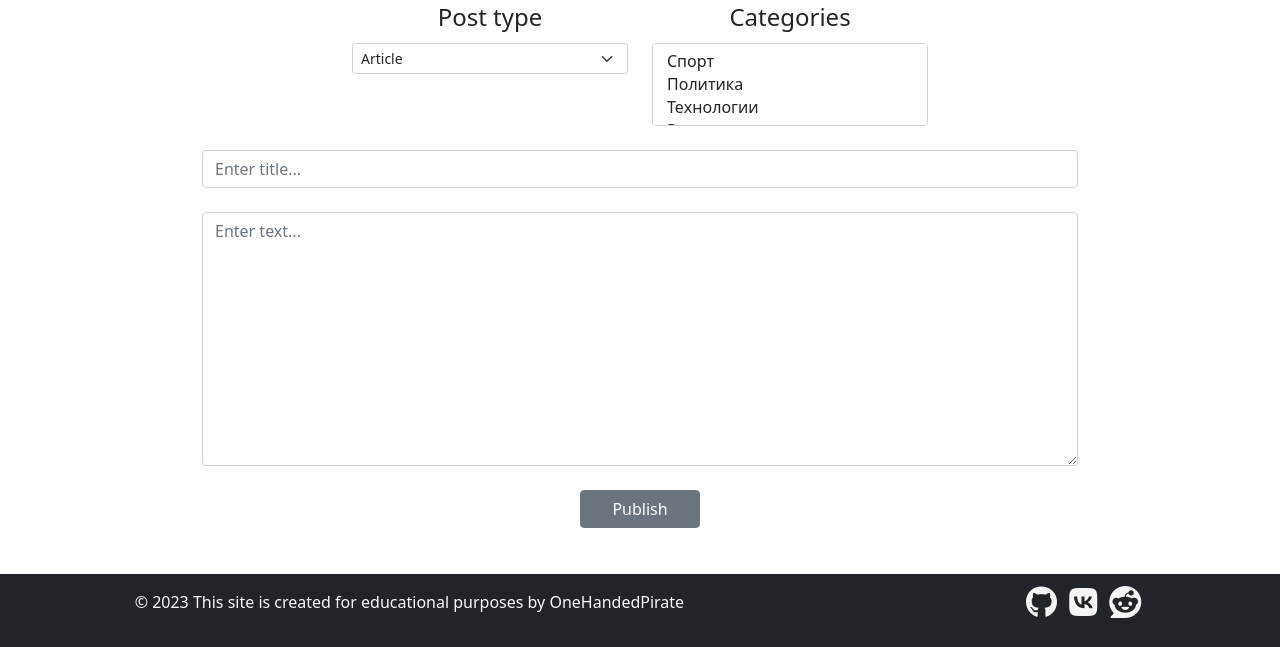
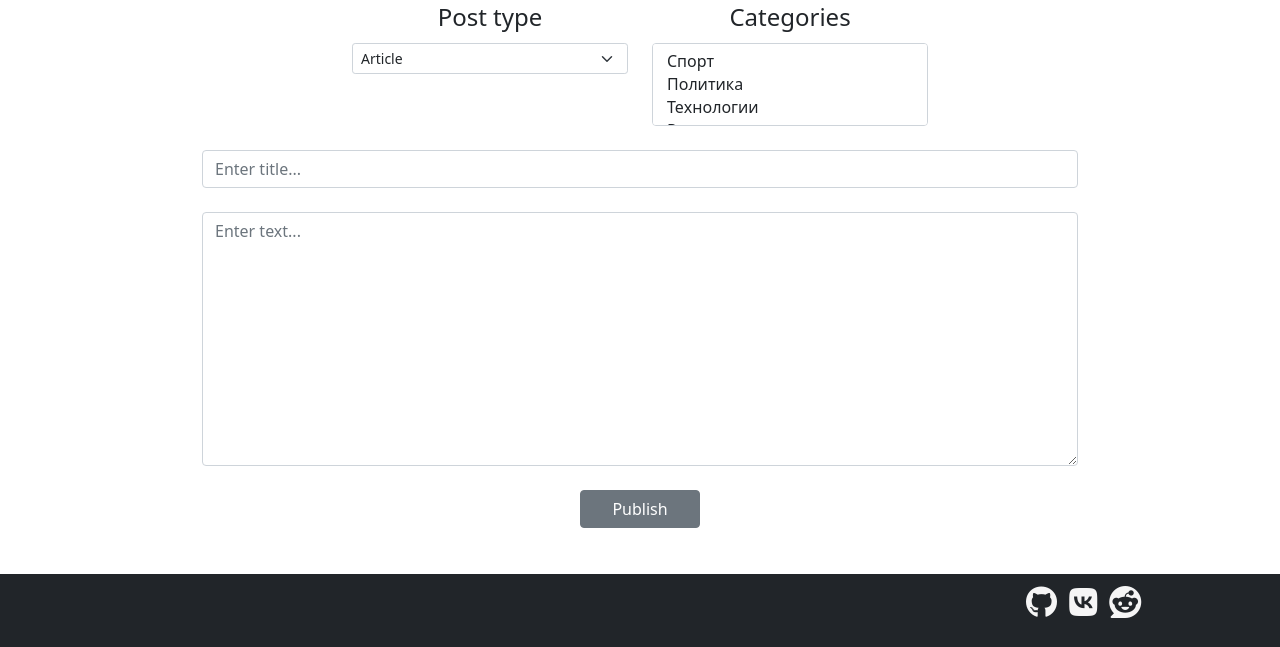
Before and after one commit to elenakhudyakova/module_D12_homework-, a Django app: page /add/ in a window 1280 px wide. Shown: the part 153-800 px from the top of the page. Run offline with Django 4.2, Linux system fonts and the light colour scheme; a user stored in the database is signed in; data comes from the database, SQL or seed files in the repository; parts of the project's set-up code (start-up, migrations or seed data) failed here and were passed over; some libraries are stand-ins or nearby versions.

Commit message:
Add files via upload

```diff
--- a/news/templates/news/default.html
+++ b/news/templates/news/default.html
@@ -104,8 +104,8 @@
 <footer class="bg-dark mt-auto">
     <div class="row text-light p-3 col-sm-12 col-md-10 mx-auto" style="max-width: 1200px">
         <div class="text-start col-8">
-            <p>© 2023 This site is created for educational purposes by OneHandedPirate</p>
-        </div>
+
+            </div>
         <div class="text-end col-4 ">
             <a class="fa-brands fa-github fa-2xl m-1 text-decoration-none" href="https://github.com/OneHandedPirate" style="height:25px"
                target="_blank"></a>
```
